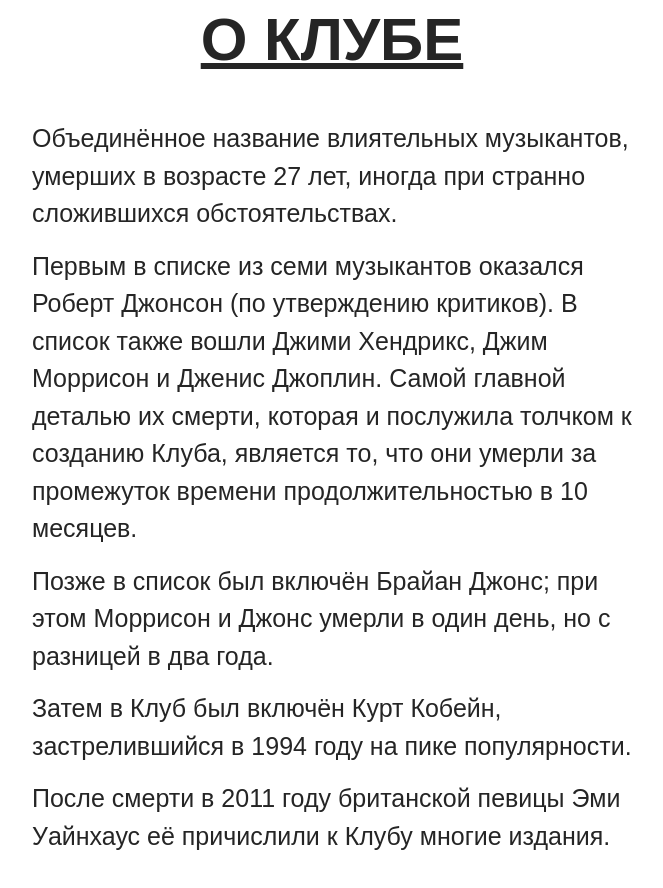
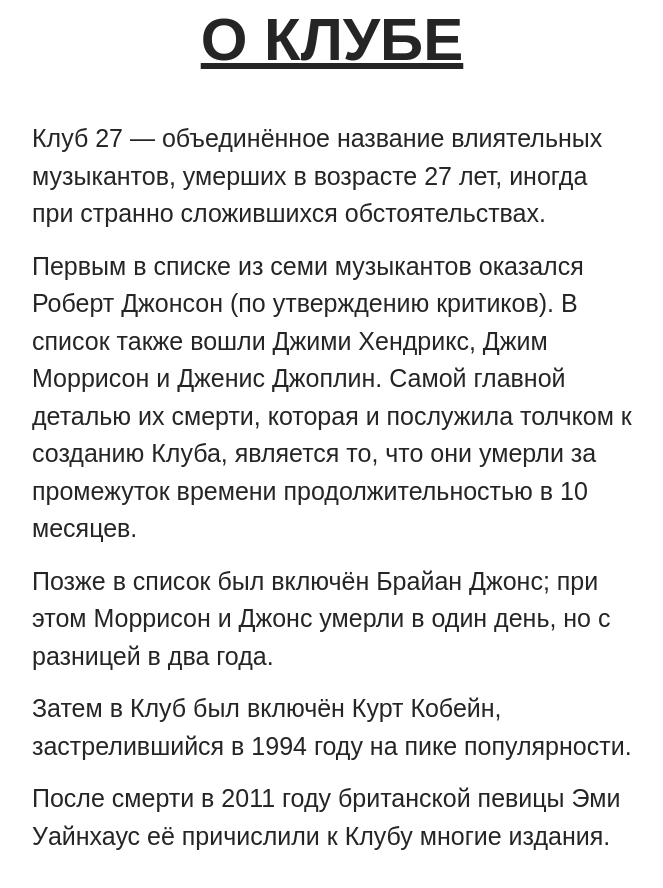
Before and after one commit to ProjectOnGitHub/27club, a React (Create React App) app: page / in a window 1280 px wide. Shown: the part 1900-2788 px from the top of the page, without its empty margins (308-971 px from the left). Built offline with nearby package versions, Linux system fonts and the light colour scheme.

Commit message:
поправил текст

```diff
--- a/src/components/About/About.js
+++ b/src/components/About/About.js
@@ -7,7 +7,7 @@ function About() {
       <article className="about__info section" id="about">
         <h2 className="about__title">О клубе</h2>
         <p className="about__text">
-          Объединённое название влиятельных музыкантов, умерших
+          Клуб 27 — объединённое название влиятельных музыкантов, умерших
           в возрасте 27 лет, иногда при странно сложившихся обстоятельствах.
         </p>
         <p className="about__text">
```
